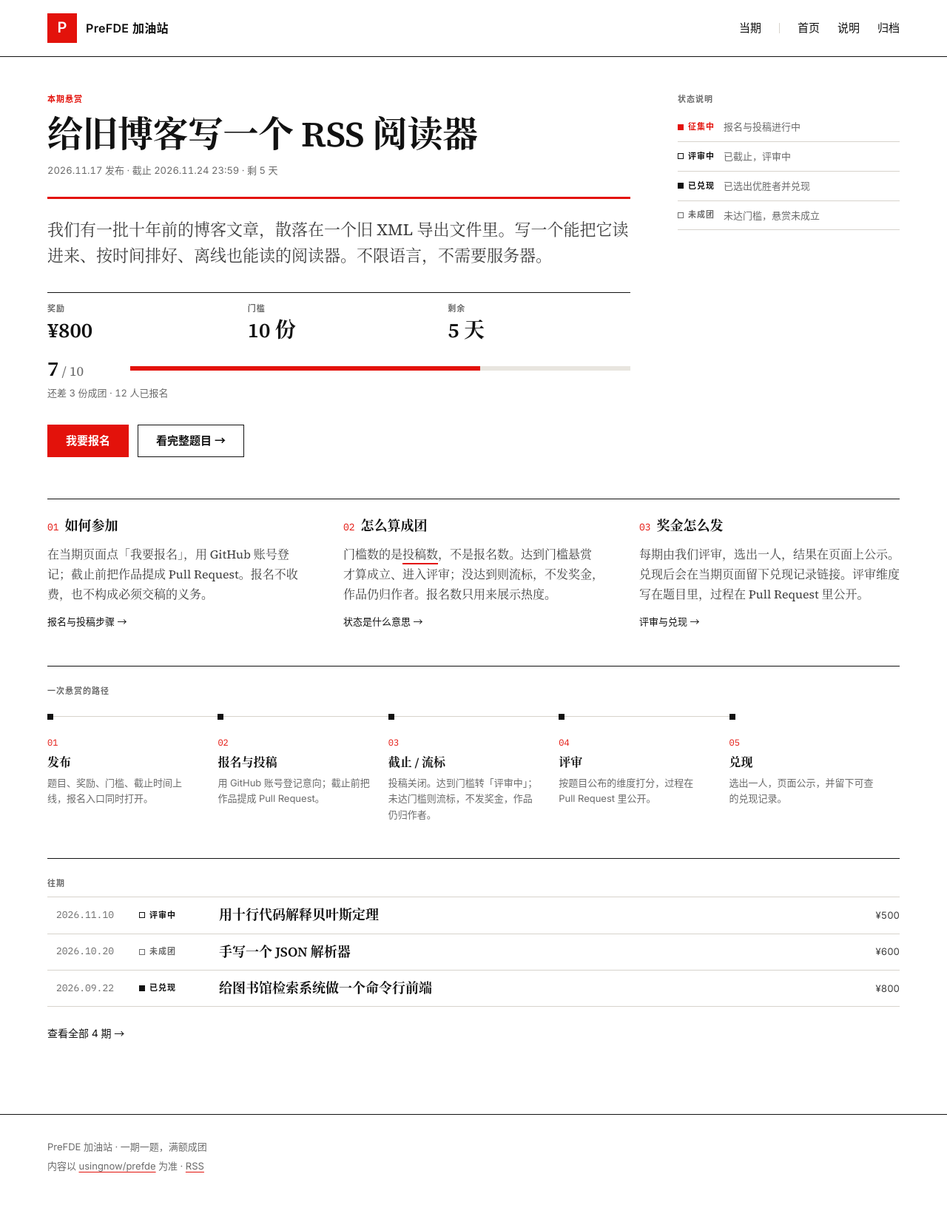
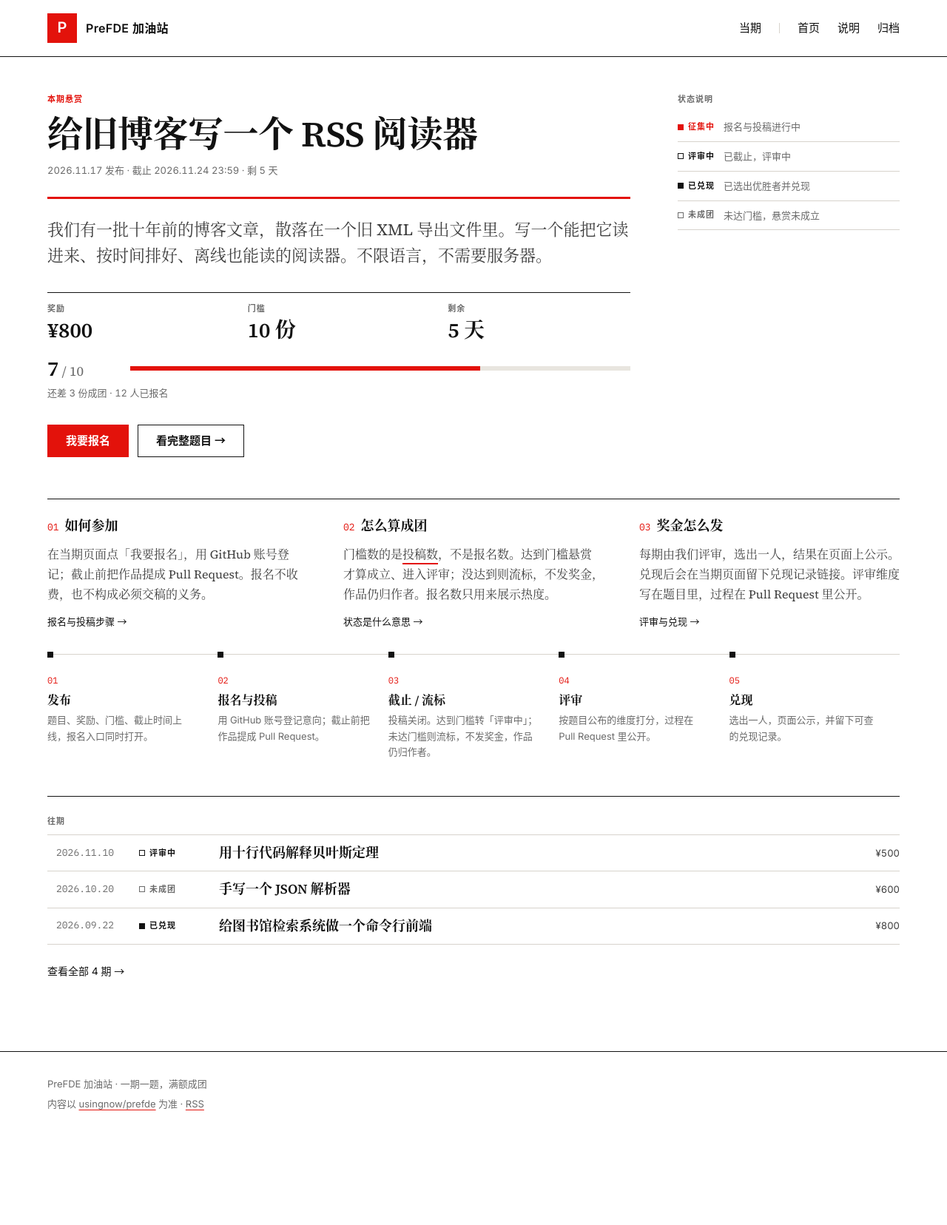
Before and after one commit to usingnow/prefde, a Jekyll site: the page built from index.html, in a window 1280 px wide. Shown: the whole page at 74% size. Built offline with Jekyll 4.4.1, drawn with Linux system fonts in a browser that asks for light colours; after the commit the page ends 1572 px from its top, so only the background shows below that.

Commit message:
说明条与时间线合并为一体：去掉分隔线与标题，时间线通栏

```diff
--- a/_includes/lifecycle.html
+++ b/_includes/lifecycle.html
@@ -1,5 +1,4 @@
 <section class="life-wrap">
-  <h2 class="life__label">一次悬赏的路径</h2>
   <ol class="life">
     <li class="life__step">
       <span class="life__no">01</span>
--- a/_sass/_components.scss
+++ b/_sass/_components.scss
@@ -595,16 +595,7 @@ pre code { font-size: 14px; }
 
 
 /* ---------- 生命周期 ---------- */
-.life-wrap { margin-top: var(--s7); padding-top: var(--s5); border-top: 1px solid var(--rule-strong); }
-.life__label {
-  margin: 0 0 var(--s5);
-  font-family: var(--font-sans);
-  font-size: 11px;
-  font-weight: 600;
-  letter-spacing: 0.09em;
-  text-transform: uppercase;
-  color: var(--muted);
-}
+.life-wrap { margin-top: var(--s6); }
 .life {
   display: grid;
   grid-template-columns: repeat(5, minmax(0, 1fr));
@@ -617,7 +608,6 @@ pre code { font-size: 14px; }
   padding: var(--s5) var(--s5) 0 0;
   border-top: 1px solid var(--rule);
 }
-.life__step:last-child { border-top-color: transparent; }
 .life__step::before {
   content: "";
   position: absolute;
@@ -651,5 +641,5 @@ pre code { font-size: 14px; }
     border-left: 1px solid var(--rule);
   }
   .life__step::before { top: 4px; left: -4px; }
-  .life__step:last-child { padding-bottom: 0; border-left-color: transparent; }
+  .life__step:last-child { padding-bottom: 0; }
 }
```
